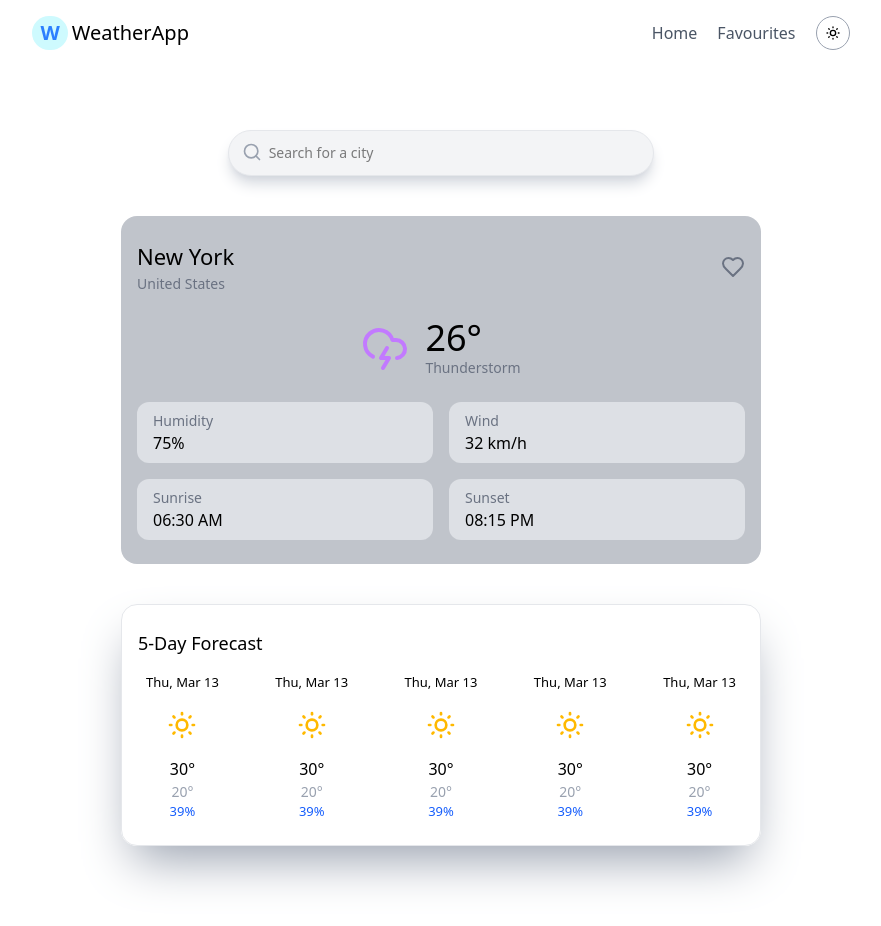
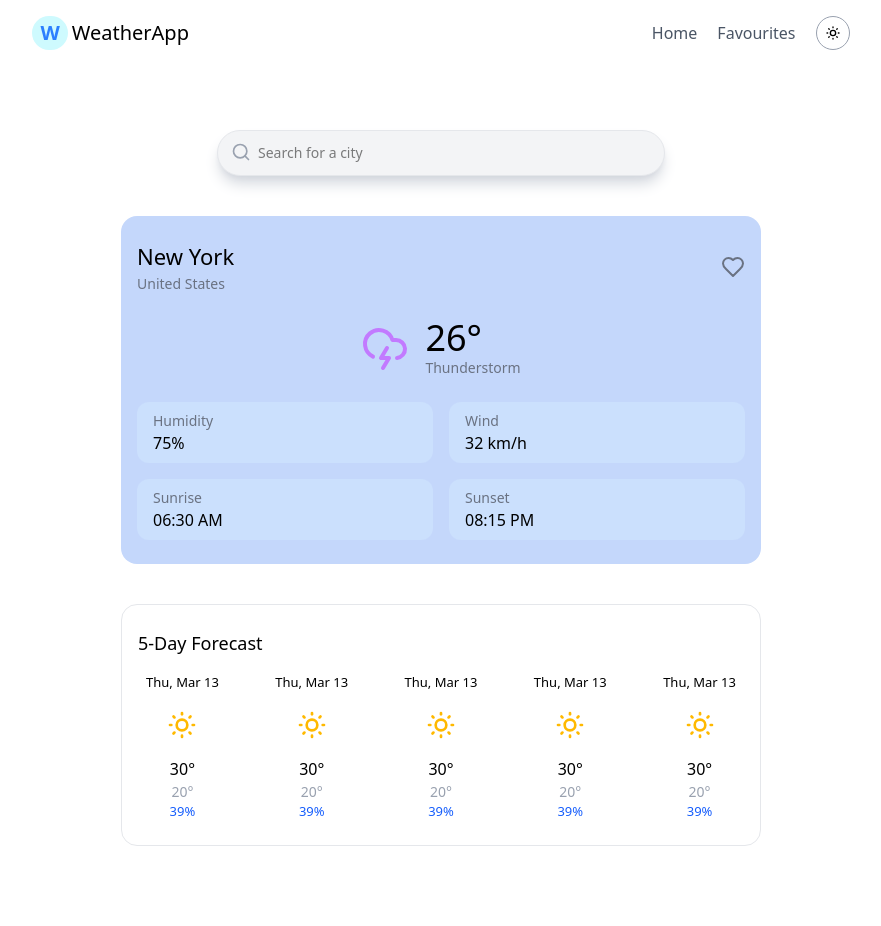
Before and after one commit to Sidd2204/ts-react-weatherapi, a React (Vite) app: page / in a window 1280 px wide. Shown: the top 926 px of the page, without its empty margins (199-1080 px from the left). Built offline with nearby package versions, Linux system fonts and the light colour scheme.

Commit message:
fixed minor UI bugs and made it more  responsiive

```diff
--- a/src/components/DisplayCurrWeather.tsx
+++ b/src/components/DisplayCurrWeather.tsx
@@ -2,7 +2,7 @@ import { CloudLightning, Heart } from "lucide-react";
 
 export default function DisplayCurrWeather() {
   return (
-    <section className="bg-[#c0c4cb] dark:bg-[#1b2433] w-1/2 rounded-2xl px-4 py-6 my-10">
+    <section className="bg-[#c4d7fb] dark:bg-[#1b2433] w-full rounded-2xl px-4 py-6 my-10 hover:shadow-xl duration-200">
       <div className="flex items-center">
         <div className="grow">
           <p className="text-[22px] font-medium dark:text-white">New York</p>
@@ -25,23 +25,23 @@ export default function DisplayCurrWeather() {
       </div>
 
       <div className="grid grid-cols-2 gap-4">
-        <div className="bg-[#dde0e5] dark:bg-[#101726] px-4 py-2 rounded-xl">
+        <div className="bg-[#cbe0fd] dark:bg-[#101726] px-4 py-2 rounded-xl">
           <p className="text-[14px] text-gray-500 dark:text-gray-400">
             Humidity
           </p>
           <p className="text-[16px] font-medium dark:text-white">75%</p>
         </div>
-        <div className="bg-[#dde0e5] dark:bg-[#101726] px-4 py-2 rounded-xl">
+        <div className="bg-[#cbe0fd] dark:bg-[#101726] px-4 py-2 rounded-xl">
           <p className="text-[14px] text-gray-500 dark:text-gray-400">Wind</p>
           <p className="text-[16px] font-medium dark:text-white">32 km/h</p>
         </div>
-        <div className="bg-[#dde0e5] dark:bg-[#101726] px-4 py-2 rounded-xl">
+        <div className="bg-[#cbe0fd] dark:bg-[#101726] px-4 py-2 rounded-xl">
           <p className="text-[14px] text-gray-500 dark:text-gray-400">
             Sunrise
           </p>
           <p className="text-[16px] font-medium dark:text-white">06:30 AM</p>
         </div>
-        <div className="bg-[#dde0e5] dark:bg-[#101726] px-4 py-2 rounded-xl">
+        <div className="bg-[#cbe0fd] dark:bg-[#101726] px-4 py-2 rounded-xl">
           <p className="text-[14px] text-gray-500 dark:text-gray-400">Sunset</p>
           <p className="text-[16px] font-medium dark:text-white">08:15 PM</p>
         </div>
--- a/src/components/DisplayForecast.tsx
+++ b/src/components/DisplayForecast.tsx
@@ -2,7 +2,7 @@ import { SunMedium } from "lucide-react";
 
 export default function DisplayForecast() {
   return (
-    <section className="shadow-2xl shadow-gray-400 border-1 border-gray-200 dark:text-white dark:bg-[#0d1322] dark:shadow-none dark:border-gray-800 w-1/2 rounded-2xl px-4 py-6">
+    <section className="shadow-gray-200 w-full border-1 border-gray-200 dark:text-white dark:bg-[#0d1322] dark:shadow-none dark:border-gray-800 hover:shadow-lg duration-200 rounded-2xl px-4 py-6">
       <p className="mb-4 font-medium text-lg">5-Day Forecast</p>
       <div className="flex flex-wrap justify-between">
         {Array(5)
--- a/src/components/body.tsx
+++ b/src/components/body.tsx
@@ -4,7 +4,7 @@ import SearchBar from "./search";
 
 export default function MainBody() {
   return (
-    <div className="flex flex-col items-center">
+    <div className="flex flex-col items-center w-[90%] lg:w-1/2 m-auto sm">
       <SearchBar />
       <DisplayCurrWeather />
       <DisplayForecast />
--- a/src/components/search.tsx
+++ b/src/components/search.tsx
@@ -2,7 +2,7 @@ import { Search } from "lucide-react";
 
 export default function SearchBar() {
   return (
-    <div className="relative mt-20 md:w-1/3">
+    <div className="relative mt-20 w-[70%]">
       <input
         className="w-full shadow-lg rounded-4xl px-10 py-3 text-sm shadow-gray-300 bg-gray-100 border-gray-200 border-1 outline-0 dark:bg-[#080c16] dark:shadow-none dark:text-white dark:border-gray-800 focus:border-blue-400 transition duration-300"
         placeholder="Search for a city"
```
